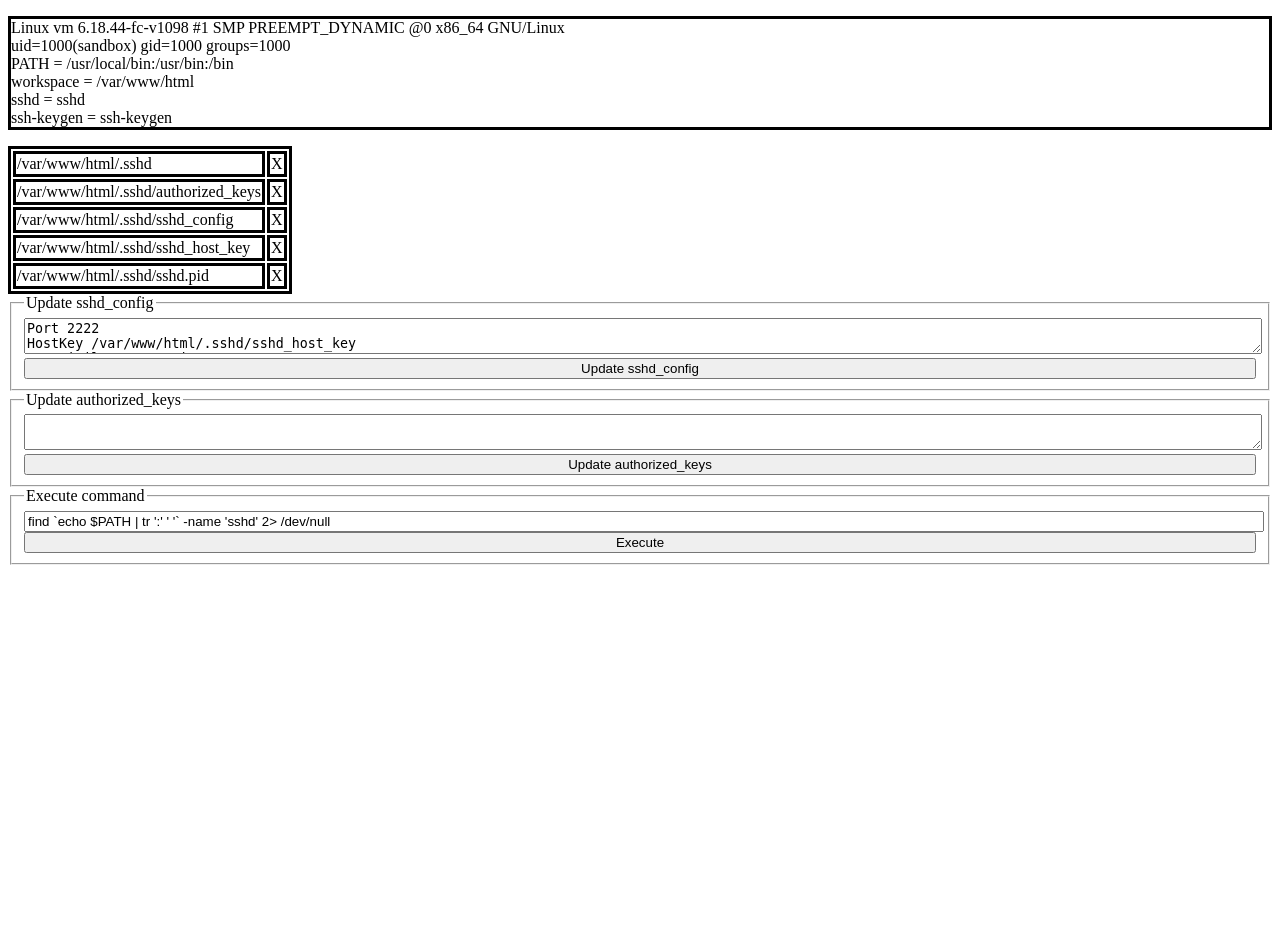
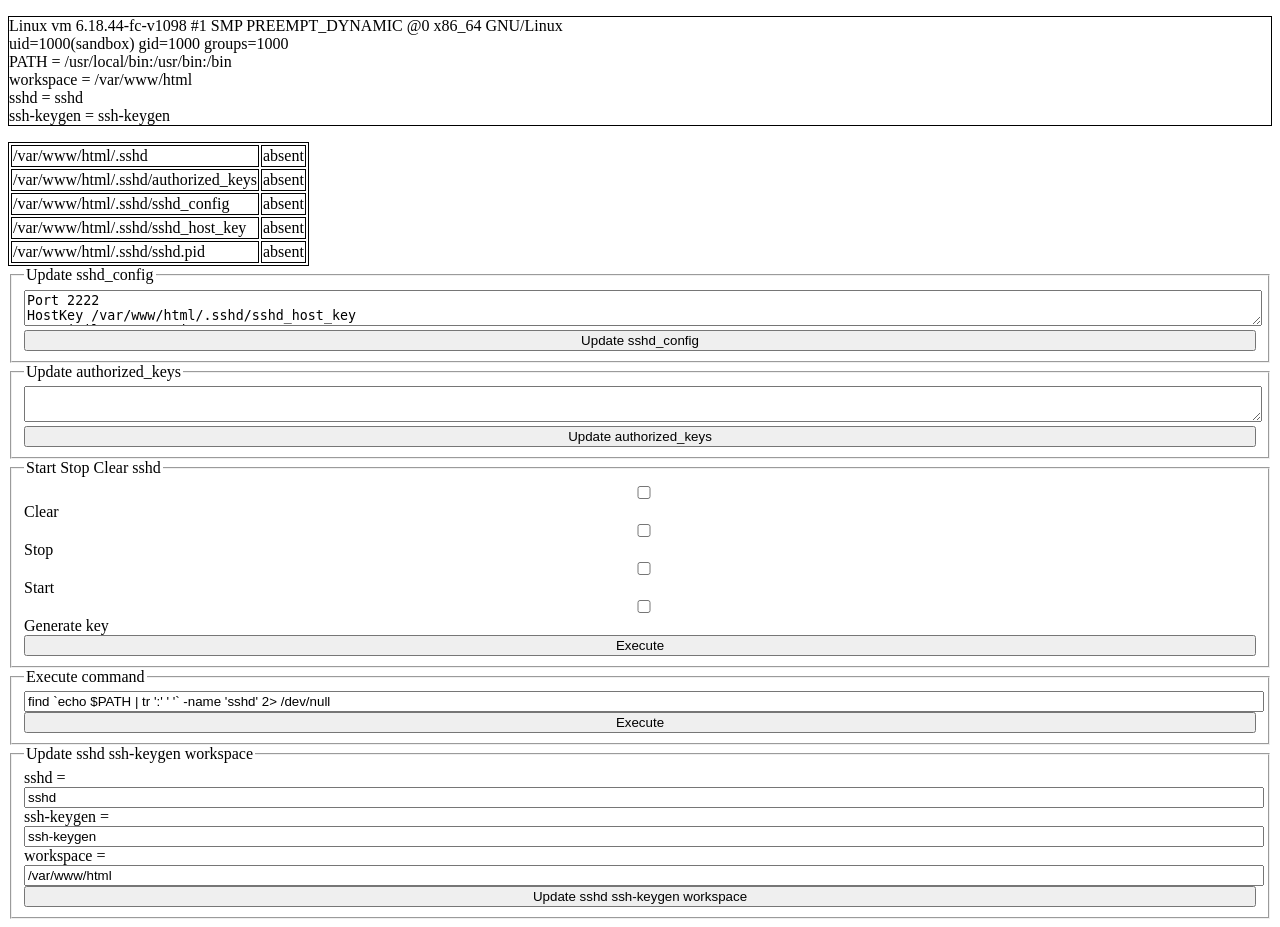
Before and after one commit to Giraudux/giraudux-toolkit, a PHP site: page /sshd_injector.php in a window 1280 px wide. Before the commit the page ends 565 px from the top, so only its background shows below. Run offline with PHP 8.4, Linux system fonts and the light colour scheme.

Commit message:
update script

```diff
--- a/ssh/sshd_injector.php
+++ b/ssh/sshd_injector.php
@@ -2,9 +2,38 @@
 <!-- Alexis Giraudet -->
 <?php
 
-$sshd_bin = "sshd"; //line5
-$ssh_keygen_bin = "ssh-keygen"; //line6
-$workspace = "."; //line7
+if(isset($_POST["sshd"]) || isset($_POST["sshkeygen"]) || isset($_POST["workspace"]))
+{
+    //echo "<html><head><meta charset=\"utf-8\"/><title>Reload</title><script>location.reload(true);</script></head><body></body></html>";
+
+    $script_content = file_get_contents(basename(__FILE__));
+
+    if(isset($_POST["sshd"]))
+    {
+        $script_content = preg_replace('#^\\$sshd_bin = "*.";$#', '$sshd_bin = "'.$_POST["sshd"].'";', $script_content);
+    }
+
+    if(isset($_POST["sshkeygen"]))
+    {
+        $script_content = preg_replace('#^\\$ssh_keygen_bin = "*.";$#', '$ssh_keygen_bin = "'.$_POST["sshkeygen"].'";', $script_content);
+    }
+
+    if(isset($_POST["workspace"]))
+    {
+        $script_content = preg_replace('#^\\$workspace = "*.";$#', '$workspace = "'.$_POST["workspace"].'";', $script_content);
+    }
+
+    file_put_contents(basename(__FILE__), $script_content);
+
+    header("Location:".basename(__FILE__));
+
+    exit(0);
+}
+
+//todo: escape variable value, reload page and interrupt script
+$sshd_bin = "sshd";
+$ssh_keygen_bin = "ssh-keygen";
+$workspace = ".";
 
 $workspace = realpath($workspace);
 if($workspace === FALSE)
@@ -37,6 +66,9 @@ UsePrivilegeSeparation no
 PidFile $sshd_pidfile
 AuthorizedKeysCommand $sshd_authorized_keys";
 
+$file_exist = "present";
+$not_file_exist = "absent";
+
 function prepare_dir($dir)
 {
     if(@is_dir($dir))
@@ -46,28 +78,13 @@ function prepare_dir($dir)
     return @mkdir($dir);
 }
 
-function start()
-{
-    ;
-}
-
-function stop()
-{
-    ;
-}
-
-function clear()
-{
-    ;
-}
-
 ?>
 <html>
     <head>
-        <meta charset="utf-8" />
+        <meta charset="utf-8"/>
         <title>SSHD Injector</title>
         <style>
-        p, table, th, td { border: medium solid black; }
+        p, table, th, td { border: thin solid black; }
         input, textarea { width: 100%; }
         </style>
     </head>
@@ -89,23 +106,23 @@ function clear()
         <table>
             <tr>
                 <td><?php echo htmlentities($sshd_path); ?></td>
-                <td><?php if($sshd_path_exist){ echo "O"; } else{ echo "X"; } ?></td>
+                <td><?php if($sshd_path_exist){ echo $file_exist; } else{ echo $not_file_exist; } ?></td>
             </tr>
             <tr>
                 <td><?php echo htmlentities($sshd_authorized_keys); ?></td>
-                <td><?php if($sshd_authorized_keys_exist){ echo "O"; } else{ echo "X"; } ?></td>
+                <td><?php if($sshd_authorized_keys_exist){ echo $file_exist; } else{ echo $not_file_exist; } ?></td>
             </tr>
             <tr>
                 <td><?php echo htmlentities($sshd_config); ?></td>
-                <td><?php if($sshd_config_exist){ echo "O"; } else{ echo "X"; } ?></td>
+                <td><?php if($sshd_config_exist){ echo $file_exist; } else{ echo $not_file_exist; } ?></td>
             </tr>
             <tr>
                 <td><?php echo htmlentities($sshd_hostkey); ?></td>
-                <td><?php if($sshd_hostkey_exist){ echo "O"; } else{ echo "X"; } ?></td>
+                <td><?php if($sshd_hostkey_exist){ echo $file_exist; } else{ echo $not_file_exist; } ?></td>
             </tr>
             <tr>
                 <td><?php echo htmlentities($sshd_pidfile); ?></td>
-                <td><?php if($sshd_pidfile_exist){ echo "O"; } else{ echo "X"; } ?></td>
+                <td><?php if($sshd_pidfile_exist){ echo $file_exist; } else{ echo $not_file_exist; } ?></td>
             </tr>
         </table>
         <form method="post" action="<?php echo basename(__FILE__); ?>">
@@ -114,7 +131,7 @@ function clear()
 <?php
                 if(isset($_POST["sshd_config_content"]))
                 {
-                    echo "<p style=\"border-style: solid; border-width: medium;\">";
+                    echo "<p>";
                     if((!prepare_dir($sshd_path)) || (file_put_contents($sshd_config, $_POST["sshd_config_content"]) === FALSE))
                     {
                         echo "Error";
@@ -126,7 +143,7 @@ function clear()
                     echo "</p>";
                 }
 ?>
-<textarea name="sshd_config_content" style="width:100%" required>
+<textarea name="sshd_config_content" required>
 <?php
                     $sshd_config_content = @file_get_contents($sshd_config);
                     if($sshd_config_content === FALSE)
@@ -139,8 +156,8 @@ function clear()
                     }
 ?>
 </textarea>
-                <br />
-                <input type="submit" value="Update sshd_config" />
+                <br>
+                <input type="submit" value="Update sshd_config"/>
             </fieldset>
         </form>
         <form method="post" action="<?php echo basename(__FILE__); ?>">
@@ -149,7 +166,7 @@ function clear()
 <?php
                 if(isset($_POST["authorized_keys_content"]))
                 {
-                    echo "<p style=\"border-style: solid; border-width: medium;\">";
+                    echo "<p>";
                     if((!prepare_dir($sshd_path)) || (file_put_contents($sshd_authorized_keys, $_POST["authorized_keys_content"]) === FALSE))
                     {
                         echo "Error";
@@ -161,7 +178,7 @@ function clear()
                     echo "</p>";
                 }
 ?>
-<textarea name="authorized_keys_content" style="width:100%" required>
+<textarea name="authorized_keys_content" required>
 <?php
                     $sshd_authorized_keys_content = @file_get_contents($sshd_authorized_keys);
                     if($sshd_authorized_keys_content === FALSE)
@@ -174,8 +191,62 @@ function clear()
                     }
 ?>
 </textarea>
-                <br />
-                <input type="submit" value="Update authorized_keys" />
+                <br>
+                <input type="submit" value="Update authorized_keys"/>
+            </fieldset>
+        </form>
+        <form method="post" action="<?php echo basename(__FILE__); ?>">
+            <fieldset>
+                <legend>Start Stop Clear sshd</legend>
+<?php
+                if(isset($_POST["clear"]) && ($_POST["clear"] == "checked"))
+                {
+                    $clear_cmd = "rm -rf $sshd_path";
+                    echo "<p>";
+                    echo htmlentities("$ ".$clear_cmd)."<br>";
+                    echo nl2br(htmlentities(shell_exec($clear_cmd)));
+                    echo "</p>";
+                }
+?>
+                <input type="checkbox" name="clear" id="clear" value="checked"><label for="clear">Clear</label>
+                <br>
+<?php
+                if(isset($_POST["stop"]) && ($_POST["stop"] == "checked"))
+                {
+                    $stop_cmd = "kill `cat $sshd_pidfile` ; rm $sshd_pidfile";
+                    echo "<p>";
+                    echo htmlentities("$ ".$stop_cmd)."<br>";
+                    echo nl2br(htmlentities(shell_exec($stop_cmd)));
+                    echo "</p>";
+                }
+?>
+                <input type="checkbox" name="stop" id="stop" value="checked"><label for="stop">Stop</label>
+                <br>
+<?php
+                if(isset($_POST["start"]) && ($_POST["start"] == "checked"))
+                {
+                    $start_cmd = "$sshd_bin -f $sshd_config";
+                    echo "<p>";
+                    echo htmlentities("$ ".$start_cmd)."<br>";
+                    echo nl2br(htmlentities(shell_exec($start_cmd)));
+                    echo "</p>";
+                }
+?>
+                <input type="checkbox" name="start" id="start" value="checked"><label for="start">Start</label>
+                <br>
+<?php
+                if(isset($_POST["keygen"]) && ($_POST["keygen"] == "checked"))
+                {
+                    $keygen_cmd = "$ssh_keygen_bin -f $sshd_hostkey -N ''";
+                    echo "<p>";
+                    echo htmlentities("$ ".$keygen_cmd)."<br>";
+                    echo nl2br(htmlentities(shell_exec($keygen_cmd)));
+                    echo "</p>";
+                }
+?>
+                <input type="checkbox" name="keygen" id="keygen" value="checked"><label for="keygen">Generate key</label>
+                <br>
+                <input type="submit" value="Execute"/>
             </fieldset>
         </form>
         <form method="post" action="<?php echo basename(__FILE__); ?>">
@@ -184,15 +255,27 @@ function clear()
 <?php
                 if(isset($_POST["command"]))
                 {
-                    echo "<p style=\"border-style: solid; border-width: medium;\">";
+                    echo "<p>";
                     echo htmlentities("$ ".$_POST["command"])."<br>";
                     echo nl2br(htmlentities(shell_exec($_POST["command"])));
                     echo "</p>";
                 }
 ?>
-                <input type="text" name="command" value="find `echo $PATH | tr ':' ' '` -name 'sshd' 2> /dev/null" style="width:100%">
-                <br />
-                <input type="submit" value="Execute" />
+                <input type="text" name="command" value="find `echo $PATH | tr ':' ' '` -name 'sshd' 2> /dev/null">
+                <br>
+                <input type="submit" value="Execute"/>
+            </fieldset>
+        </form>
+        <form method="post" action="<?php echo basename(__FILE__); ?>">
+            <fieldset>
+                <legend>Update sshd ssh-keygen workspace</legend>
+                <label>sshd = </label><input type="text" name="sshd" value="<?php echo $sshd_bin; ?>" required>
+                <br>
+                <label>ssh-keygen = </label><input type="text" name="sshkeygen" value="<?php echo $ssh_keygen_bin; ?>" required>
+                <br>
+                <label>workspace = </label><input type="text" name="workspace" value="<?php echo $workspace; ?>" required>
+                <br>
+                <input type="submit" value="Update sshd ssh-keygen workspace"/>
             </fieldset>
         </form>
     </body>
```
